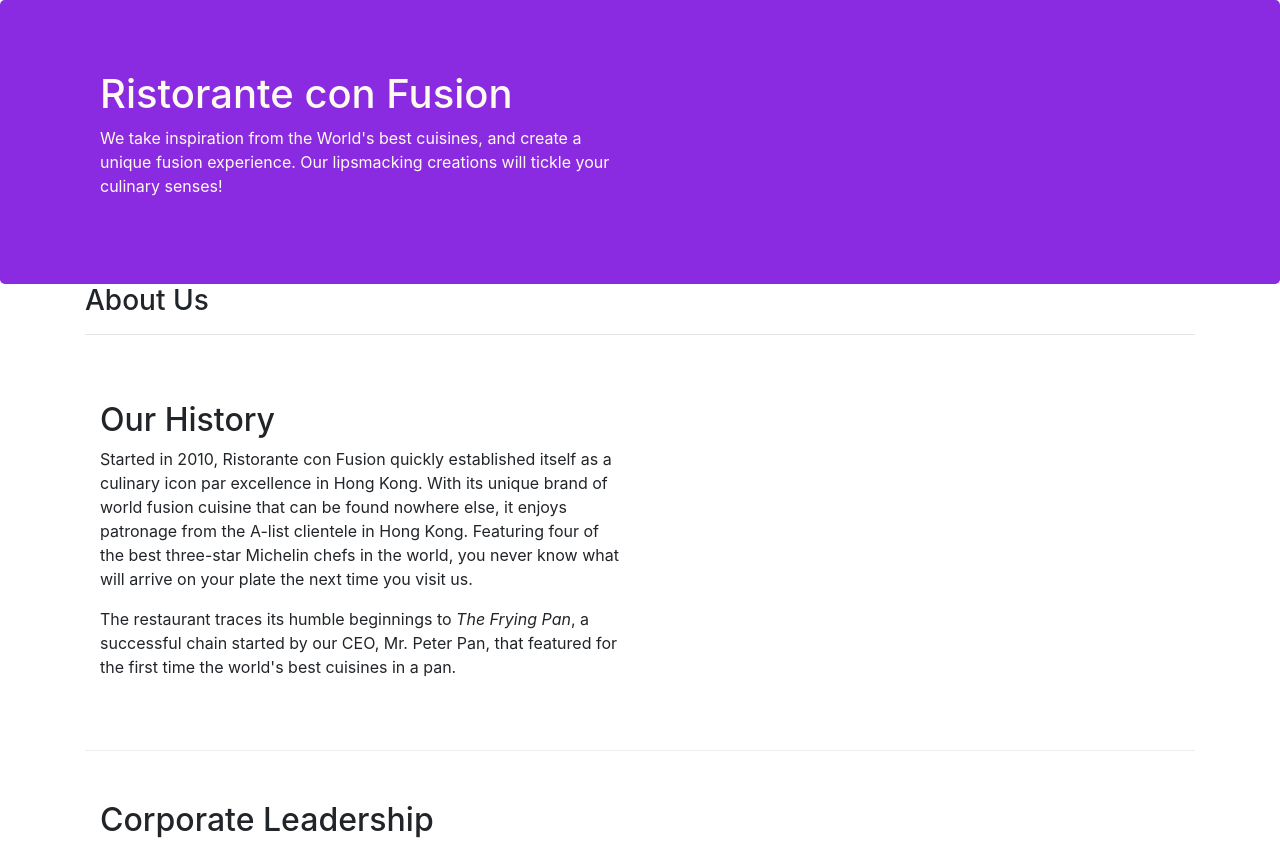
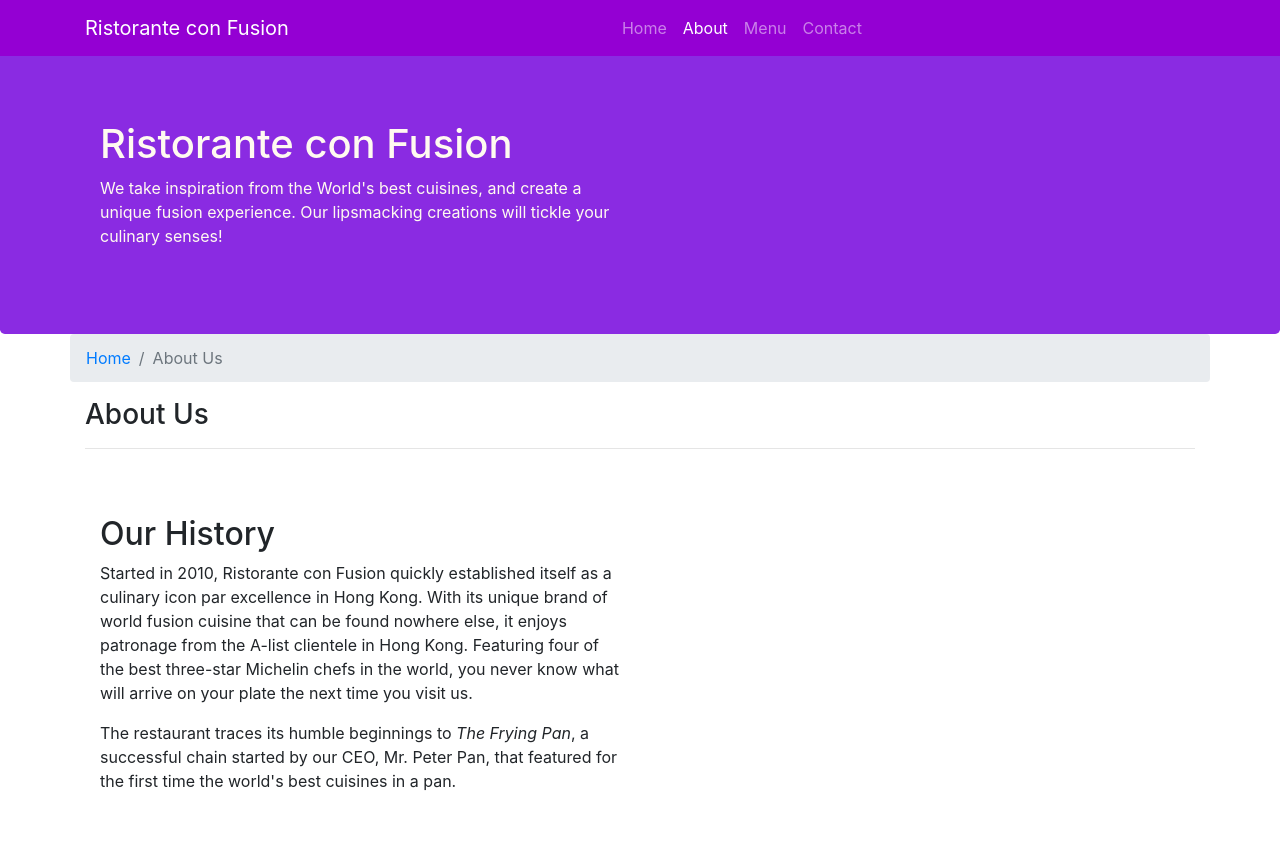
Before and after one commit to abhishekrathore7/Bootstrap-, a website: page aboutus.html in a window 1280 px wide. Shown: the top 842 px of the page. Drawn offline with nearby package versions, Linux system fonts and the light colour scheme.

Commit message:
Navbar and Breadcrumbs

```diff
--- a/aboutus.html
+++ b/aboutus.html
@@ -11,6 +11,23 @@
 </head>
 
 <body>
+    <nav class="navbar navbar-dark navbar-expand-sm fixed-top">
+        <div class="container">
+            <!--Toggle button----------------------------------->
+            <button class="navbar-toggler" type="button" data-toggle="collapse" data-target="#navbar">
+              <span class="navbar-toggler-icon"></span>
+            </button>
+            <div class="collapse navbar-collapse" id="navbar">
+            <a class="navbar-brand mr-auto" href="index.html">Ristorante con Fusion</a>
+            <ul class="navbar-nav mr-auto">
+                <li class="nav-item"><a class="nav-link" href="index.html">Home</a></li>
+                <li class="nav-item active"><a class="nav-link" href="#">About</a></li>
+                <li class="nav-item"><a class="nav-link" href="#">Menu</a></li>
+                <li class="nav-item"><a class="nav-link" href="#">Contact</a></li>
+            </ul>
+            </div>
+            </div>
+            </nav>
 
     <header class="jumbotron">
         <div class="container">
@@ -27,6 +44,11 @@
 
     <div class="container">
         <div class="row">
+            <!--Introducing Breadcrumb----------------------------------->
+            <ol class="col-12 breadcrumb">
+                <li class="breadcrumb-item"><a href="index.html">Home</a></li>
+                <li class="breadcrumb-item active">About Us</li>
+            </ol>
             <div class="col-12 col-sm-12">
                <h3>About Us</h3>
                <hr>
@@ -74,7 +96,7 @@
                 <div class="col-4 offset-1 col-sm-2">
                     <h5>Links</h5>
                     <ul class="list-unstyled">
-                        <li><a href="#">Home</a></li>
+                        <li><a href="index.html">Home</a></li>
                         <li><a href="#">About</a></li>
                         <li><a href="#">Menu</a></li>
                         <li><a href="#">Contact</a></li>
--- a/css/styles.css
+++ b/css/styles.css
@@ -24,3 +24,10 @@
     margin: 0px;
     color: sandybrown;
 }
+body{
+    padding: 50px 0px 0px 0px;
+    z-index: 0;
+}
+.navbar-dark{
+    background: darkviolet;
+}
```
Also changed, not shown: index.html (+18 -1 lines), 2 other files.
